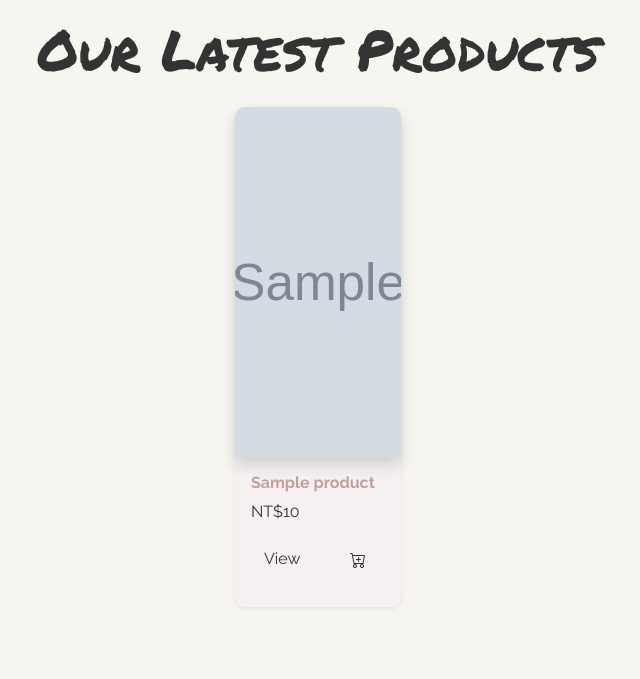
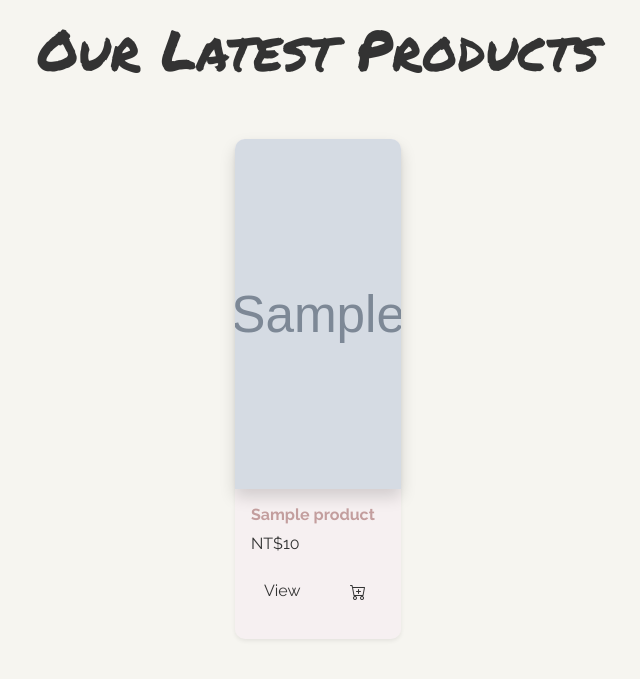
Before and after one commit to RoyMagnussen/CottonBox-Data-Centric, a Flask app: template templates/en_gb/index.html in a window 1280 px wide. Shown: the part 74-753 px from the top of the page, without its empty margins (322-962 px from the left). Run offline with Flask 2, Linux system fonts and the light colour scheme; the template is opened without the code that fills it: most values are stand-ins (such as "Sample title", 1, 10 or a date in 2020); grey boxes marked "Sample" are stand-in pictures; some libraries are stand-ins or nearby versions; some web fonts are replaced.

Commit message:
Updated product card styling.

```diff
--- a/templates/en_gb/includes/_product_card.html
+++ b/templates/en_gb/includes/_product_card.html
@@ -1,5 +1,5 @@
 <div class="col-12 col-sm-6 col-md-4 col-lg-3 col-xl-2">
-    <div class="card mt-3 border-0 shadow-sm rounded-0 product-card hvr-grow">
+    <div class="card mt-5 border-0 shadow-sm rounded-0 product-card hvr-grow">
         <img class="card-img-top product-card-img shadow" src="{{ product.image_url[0] }}" alt="{{ product.name }}">
         {% if product.on_sale %}
         <span class="badge mt-1">ON SALE!</span>
```
